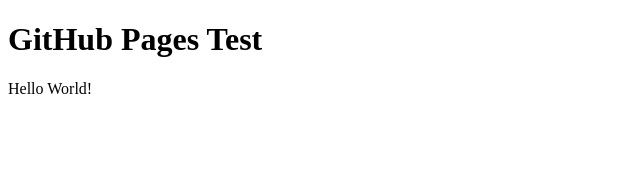
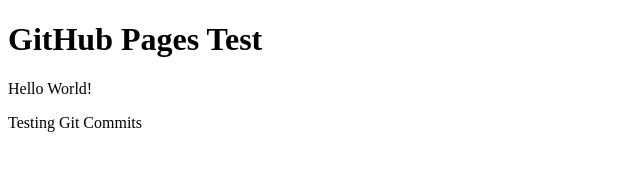
Before and after one commit to bmayer89/bmayer89.github.io, a plain HTML site: page index.html in a window 1280 px wide. Shown: the whole page, without its empty margins (0-640 px from the left). Drawn offline with Linux system fonts and the light colour scheme.

Commit message:
Updating Test

```diff
--- a/index.html
+++ b/index.html
@@ -4,7 +4,9 @@
 <body>
     <h1>GitHub Pages Test</h1>
 <p>Hello World!</p>
-
+<div>
+<p>Testing Git Commits</p>
+</div>
 
 
 
```
